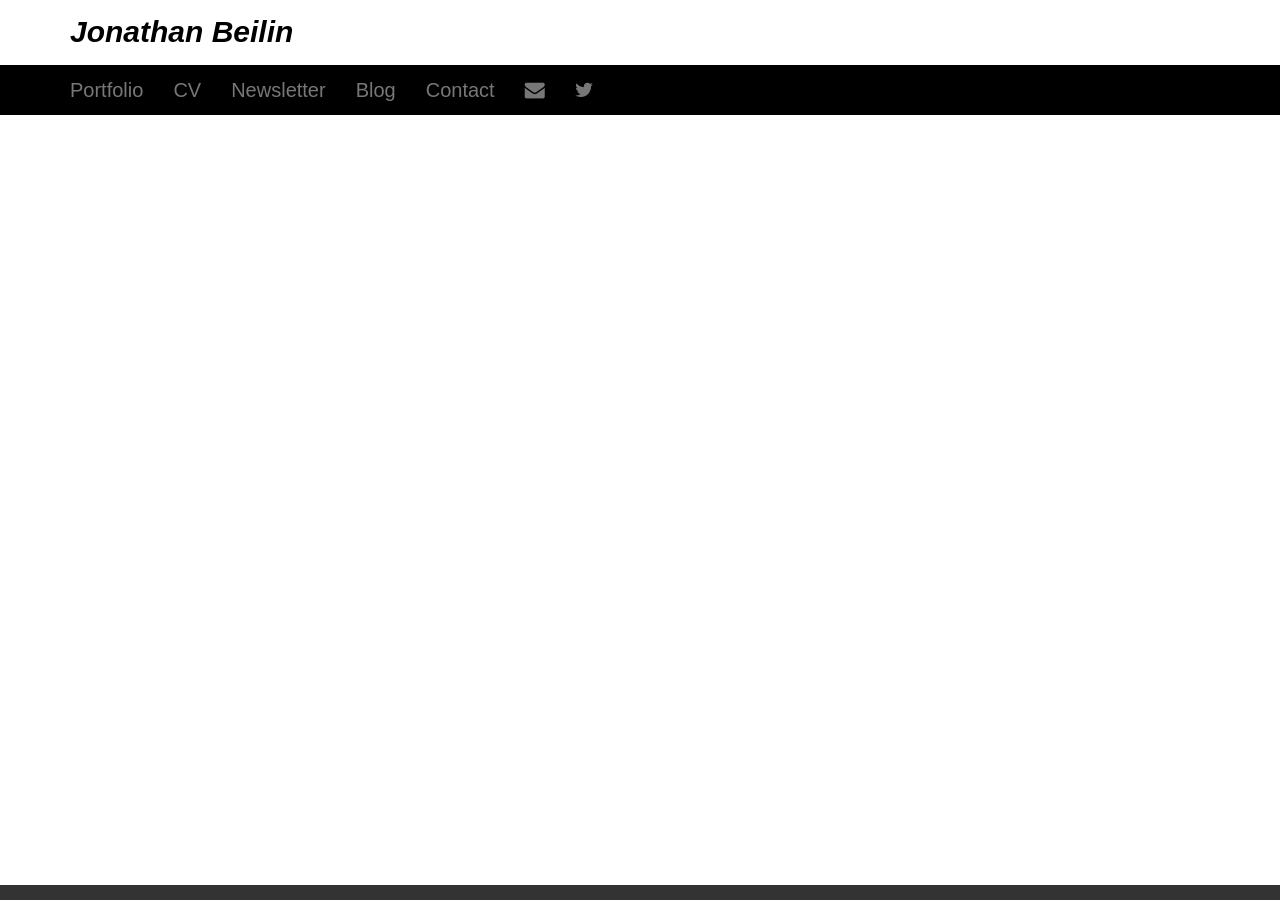
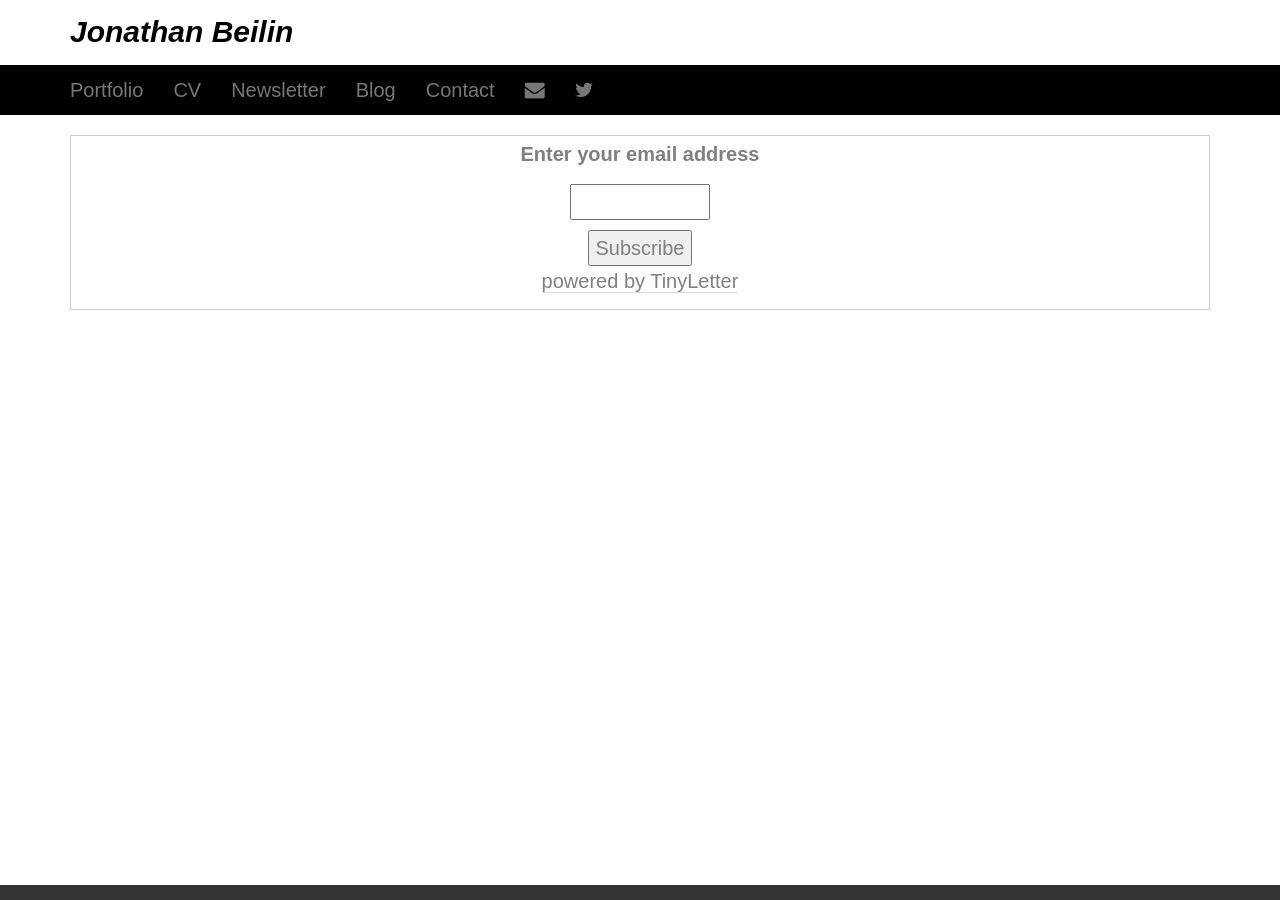
Before and after one commit to dongle/jonbeilin-portfolio-jekyll, a Jekyll site: the page built from newsletter/index.html, in a window 1280 px wide. Built offline with Jekyll 4.4.1, drawn with Linux system fonts in a browser that asks for light colours; nearby versions of some CDN libraries.

Commit message:
More header tweaks

```diff
--- a/_layouts/default.html
+++ b/_layouts/default.html
@@ -68,11 +68,11 @@
         <ul class="nav navbar-nav">
           <li><a href="/">Portfolio</a></li>
           <li><a href="/cv">CV</a></li>
-          <li><a href="/newsletter">Newsletter</a></li>
-          <li><a href="https://dngl.tumblr.com" target="_blank">Blog</a></li>
+          <li><a href="https://tinyletter.com/jonbeilin" target="_blank">Newsletter</a></li>
+          <li><a href="http://dngl.tumblr.com/" target="_blank">Blog</a></li>
           <li><a href="/hireme">Contact</a></li>
-          <li><a href="mailto:jbeilin@gmail.com"><span class="fa fa-envelope"></span></a></li>
-          <li><a href="https://twitter.com/jonbeilin"><span class="fa fa-twitter"></span></a></li>
+          <li><a href="mailto:jbeilin@gmail.com" target="_blank"><span class="fa fa-envelope"></span></a></li>
+          <li><a href="https://twitter.com/jonbeilin" target="_blank"><span class="fa fa-twitter"></span></a></li>
         </ul>
       </div><!--/.nav-collapse -->
     </div>
--- a/css/common.css
+++ b/css/common.css
@@ -128,6 +128,10 @@
 	border-bottom: none;
 }
 
+#navbar a:visited {
+	color: #777;
+}
+
 #navbar a:hover {
 	color: #fff;
 }
--- a/newsletter/index.html
+++ b/newsletter/index.html
@@ -1,4 +1,6 @@
 ---
 layout: page
-title: Hire Jonathan
+title: Newsletter
 ---
+
+ <form style="border:1px solid #ccc;padding:3px;text-align:center;" action="https://tinyletter.com/dongle" method="post" target="popupwindow" onsubmit="window.open('https://tinyletter.com/dongle', 'popupwindow', 'scrollbars=yes,width=800,height=600');return true"><p><label for="tlemail">Enter your email address</label></p><p><input type="text" style="width:140px" name="email" id="tlemail" /></p><input type="hidden" value="1" name="embed"/><input type="submit" value="Subscribe" /><p><a href="https://tinyletter.com" target="_blank">powered by TinyLetter</a></p></form>
```
Also changed, not shown: contact/index.html (renamed from hireme/index.html).
